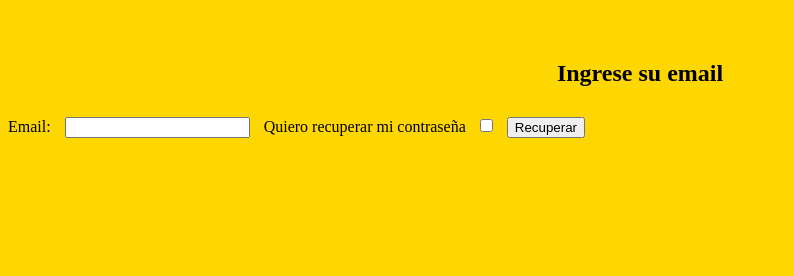
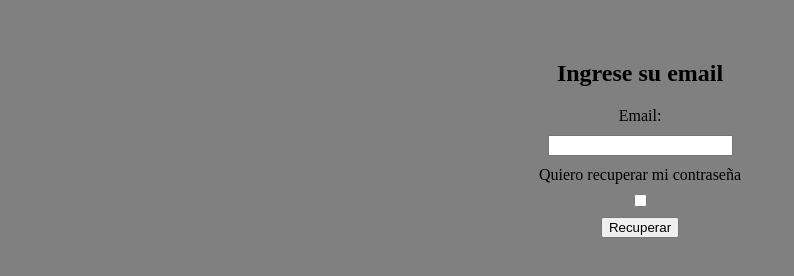
Before and after one commit to FelixBragaM/Proyecto-Web-Programacion-I, a plain HTML site: page recover.html in a window 1280 px wide. Shown: the whole page, without its empty margins (0-794 px from the left). Drawn offline with Linux system fonts and the light colour scheme.

Commit message:
estilos desktop formulario recupero contraseña

```diff
--- a/CSS/styles.css
+++ b/CSS/styles.css
@@ -142,6 +142,26 @@ h3{
     color: red;
 }
 
+.recuperar{
+    display: flex;
+    flex-direction: column;
+    justify-content: center;
+    align-items: center;
+    margin-top: 10px;
+}
+
+.recu{
+    background-color: grey;
+}
+
+.ing{
+    color: black;
+}
+
+.aqua{
+    color: blue;
+}
+
 footer{
     display: flex;
     flex-wrap: wrap;
```
